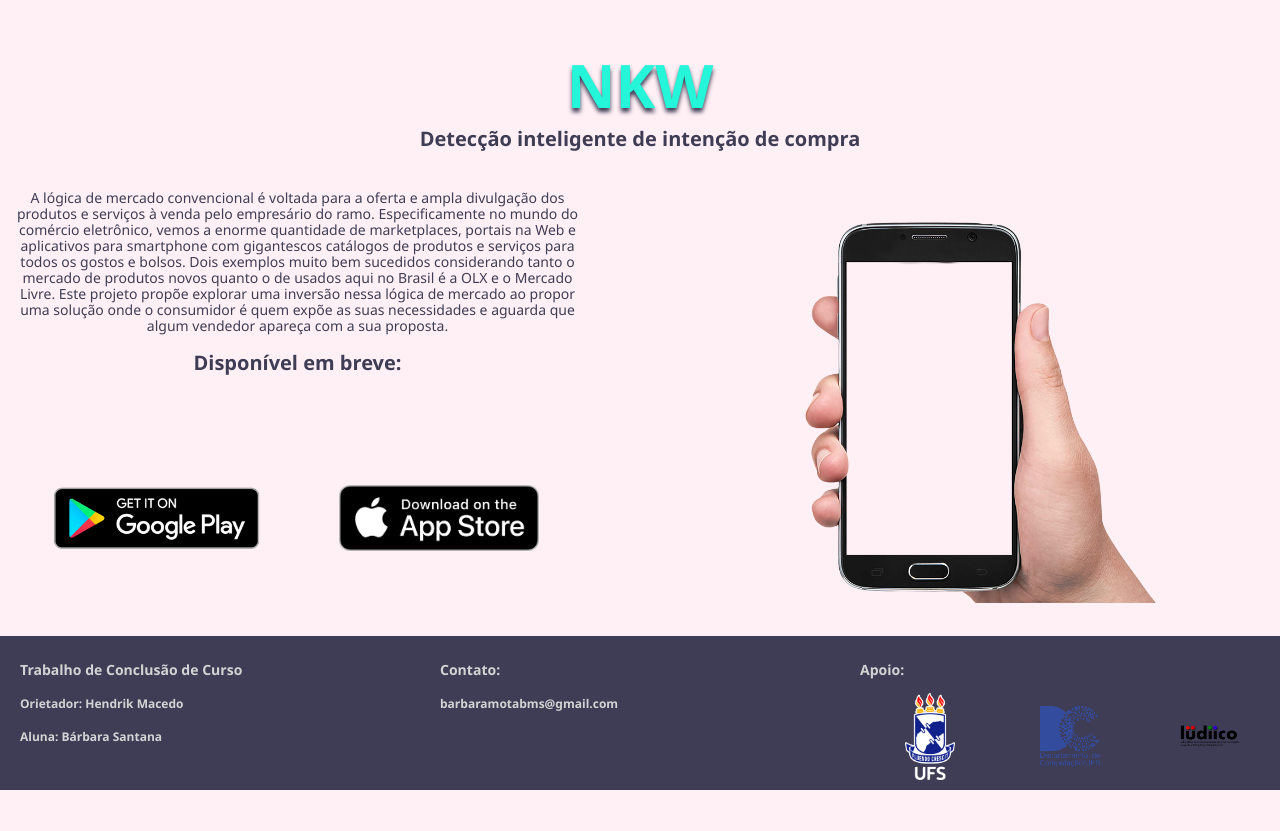
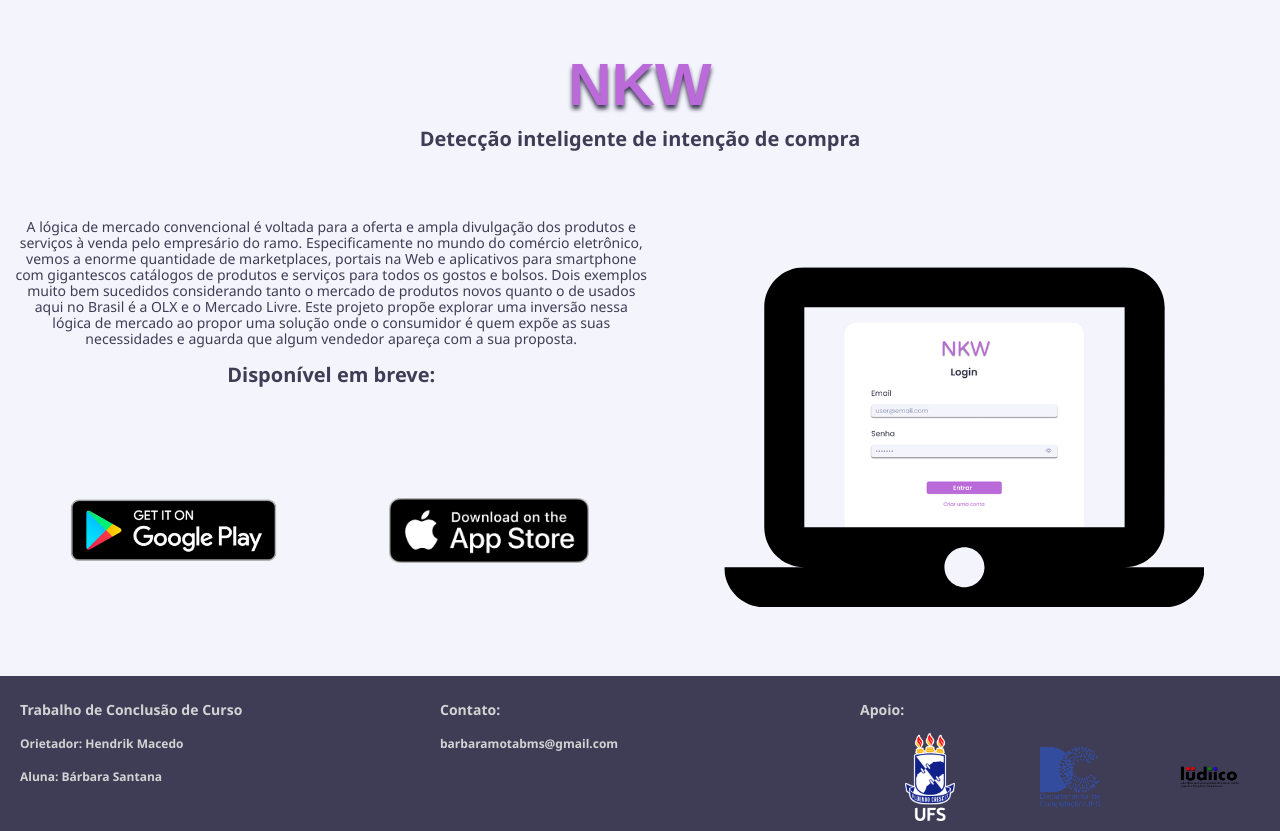
Before and after one commit to barbaramsantana/nkw-page, a PHP site: page / in a window 1280 px wide. Before the commit the page ends 790 px from the top, so only its background shows below. Run offline with PHP 8.4, Linux system fonts and the light colour scheme; some web fonts are replaced.

Commit message:
atualizando a landing page

```diff
--- a/index.html
+++ b/index.html
@@ -6,6 +6,9 @@
     <meta name="viewport" content="width=device-width, initial-scale=1.0">
     <title>NKW</title>
     <link rel="stylesheet" href="styles.css">
+    <link rel="preconnect" href="https://fonts.googleapis.com">
+<link rel="preconnect" href="https://fonts.gstatic.com" crossorigin>
+<link href="https://fonts.googleapis.com/css2?family=NTR&display=swap" rel="stylesheet">
 </head>
 <body>
     <div class="page-total">
@@ -23,7 +26,7 @@
                         <img class="img-logo2" width="200px" src="img/logo2.png" alt="logo2">
                     </div>
                 </div>
-                <img class= "img-celular" src="img/img-celular.png" alt="">
+                <img class= "img-celular" src="img/img-notebook.png" alt="notebook">
             </div>
     </div>
 </body>
--- a/styles.css
+++ b/styles.css
@@ -2,7 +2,7 @@ body{
     font-family: 'Segoe UI', Tahoma, Geneva, Verdana, sans-serif;
     font-size: 12px;
     margin: auto;
-    background-color: #FFF0F5;
+    background-color: #F4F4FC;
 }
 .titulo{
 font-style: normal;
@@ -12,7 +12,8 @@ line-height: 70px;
 text-align: center;
 padding-top: 10px;
 margin-bottom: -10px;
-color: #25F5D8;
+color: #BB6BD9;
+font-family: 'NTR', sans-serif;
 
 text-shadow: 0px 4px 4px #3F3D56;
 }
@@ -46,10 +47,10 @@ img{
     justify-content: center;
     align-items: center;
     text-align: center;
-    background-color: 	#FFF0F5;
+    background-color: 	#F4F4FC;
 }
 .img-celular{
-    width: 700px;
+    width: 500px;
     justify-content: center;
     align-items: center;
 
```
Also changed, not shown: img/img-notebook.png (added).
